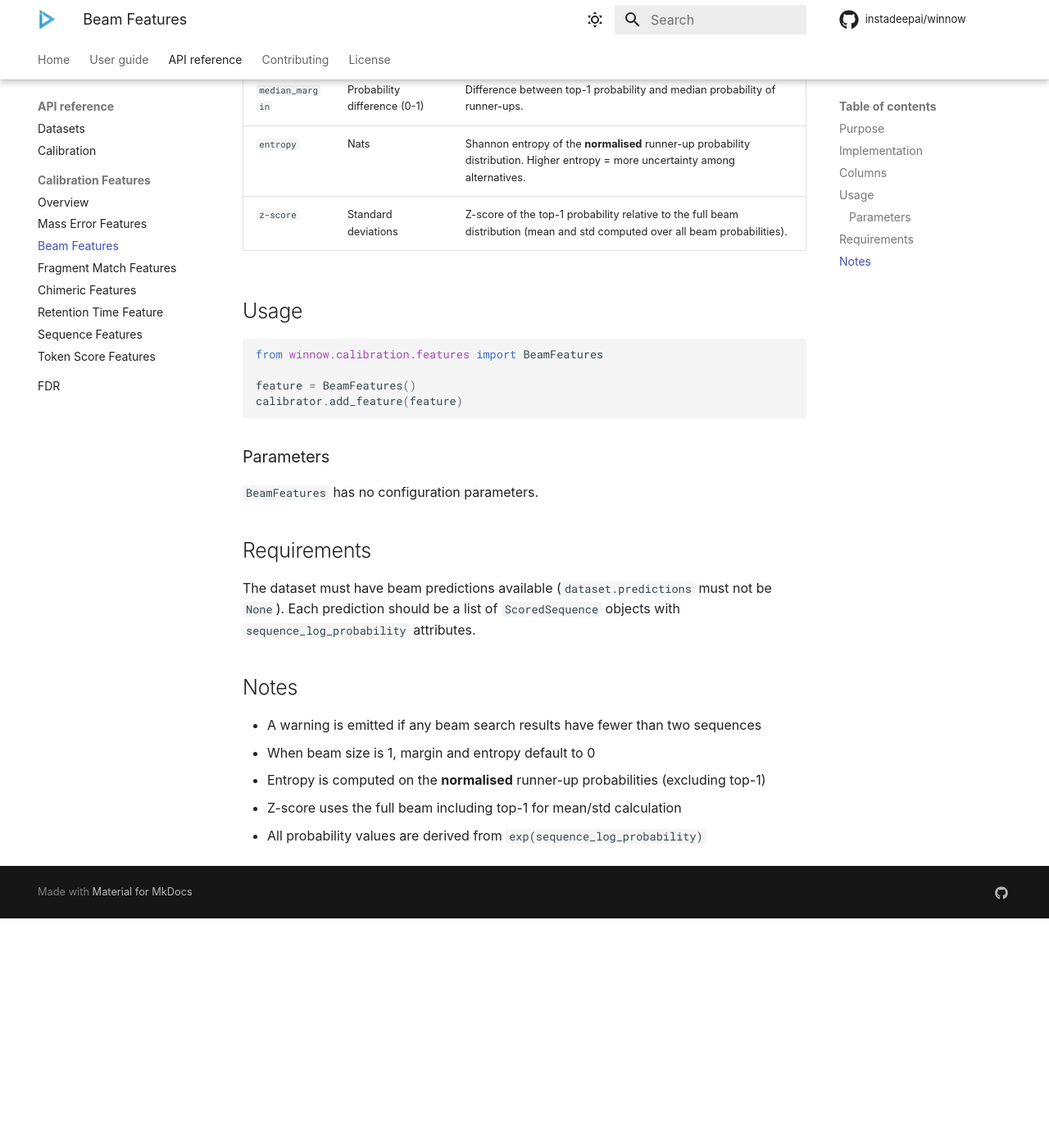
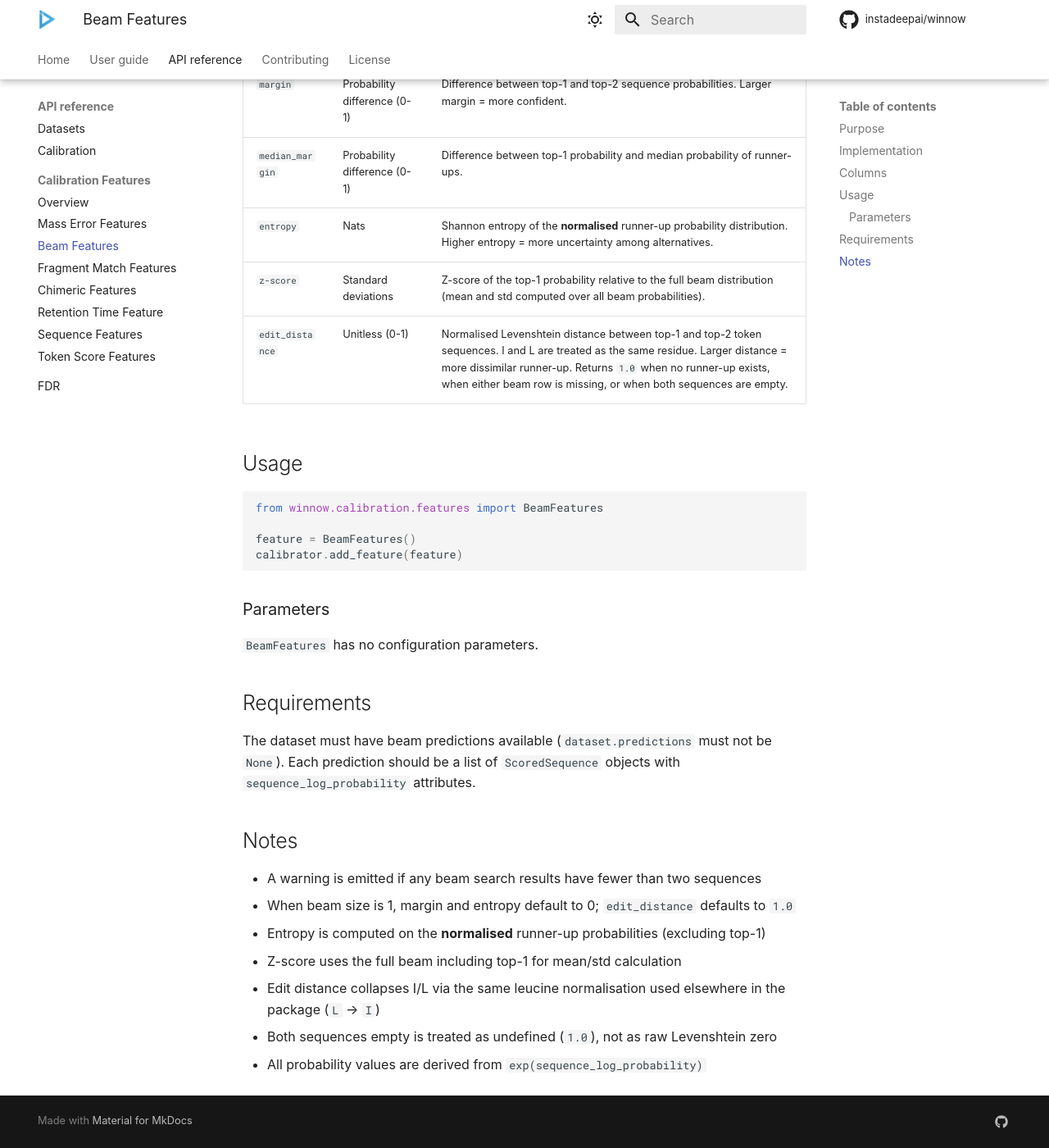
Before and after one commit to instadeepai/winnow, an MkDocs documentation site: the page built from docs/api/features/beam.md, in a window 1280 px wide and 1400 px high, scrolled down 1006 px. Shown: the whole window at 82% size. Built offline with MkDocs 1.6.1 and Material for MkDocs 9.7.7, drawn with Linux system fonts in a browser that asks for light colours; some web fonts are replaced; comment, search, counter and statistics services are not loaded; before the commit the page ends 2126 px from its top, so only the background shows below that; some of the changed text lies outside the part shown.

Commit message:
docs: add edit distance to BeamFeatures docs

```diff
--- a/docs/api/features/beam.md
+++ b/docs/api/features/beam.md
@@ -21,6 +21,7 @@ For each spectrum with beam search results `[p₁, p₂, ..., pₙ]` where `p₁
 2. **Median Margin**: `p₁ - median(p₂, ..., pₙ)` (difference from median runner-up)
 3. **Entropy**: Shannon entropy of normalised runner-up distribution
 4. **Z-score**: `(p₁ - mean(all)) / std(all)` (how unusual is the top score)
+5. **Edit distance**: normalised token-level Levenshtein distance between the top-1 and top-2 sequences (I/L treated as identical)
 
 ## Columns
 
@@ -30,6 +31,7 @@ For each spectrum with beam search results `[p₁, p₂, ..., pₙ]` where `p₁
 | `median_margin` | Probability difference (0-1) | Difference between top-1 probability and median probability of runner-ups. |
 | `entropy` | Nats | Shannon entropy of the **normalised** runner-up probability distribution. Higher entropy = more uncertainty among alternatives. |
 | `z-score` | Standard deviations | Z-score of the top-1 probability relative to the full beam distribution (mean and std computed over all beam probabilities). |
+| `edit_distance` | Unitless (0-1) | Normalised Levenshtein distance between top-1 and top-2 token sequences. I and L are treated as the same residue. Larger distance = more dissimilar runner-up. Returns `1.0` when no runner-up exists, when either beam row is missing, or when both sequences are empty. |
 
 ## Usage
 
@@ -51,7 +53,9 @@ The dataset must have beam predictions available (`dataset.predictions` must not
 ## Notes
 
 - A warning is emitted if any beam search results have fewer than two sequences
-- When beam size is 1, margin and entropy default to 0
+- When beam size is 1, margin and entropy default to 0; `edit_distance` defaults to `1.0`
 - Entropy is computed on the **normalised** runner-up probabilities (excluding top-1)
 - Z-score uses the full beam including top-1 for mean/std calculation
+- Edit distance collapses I/L via the same leucine normalisation used elsewhere in the package (`L` → `I`)
+- Both sequences empty is treated as undefined (`1.0`), not as raw Levenshtein zero
 - All probability values are derived from `exp(sequence_log_probability)`
```
